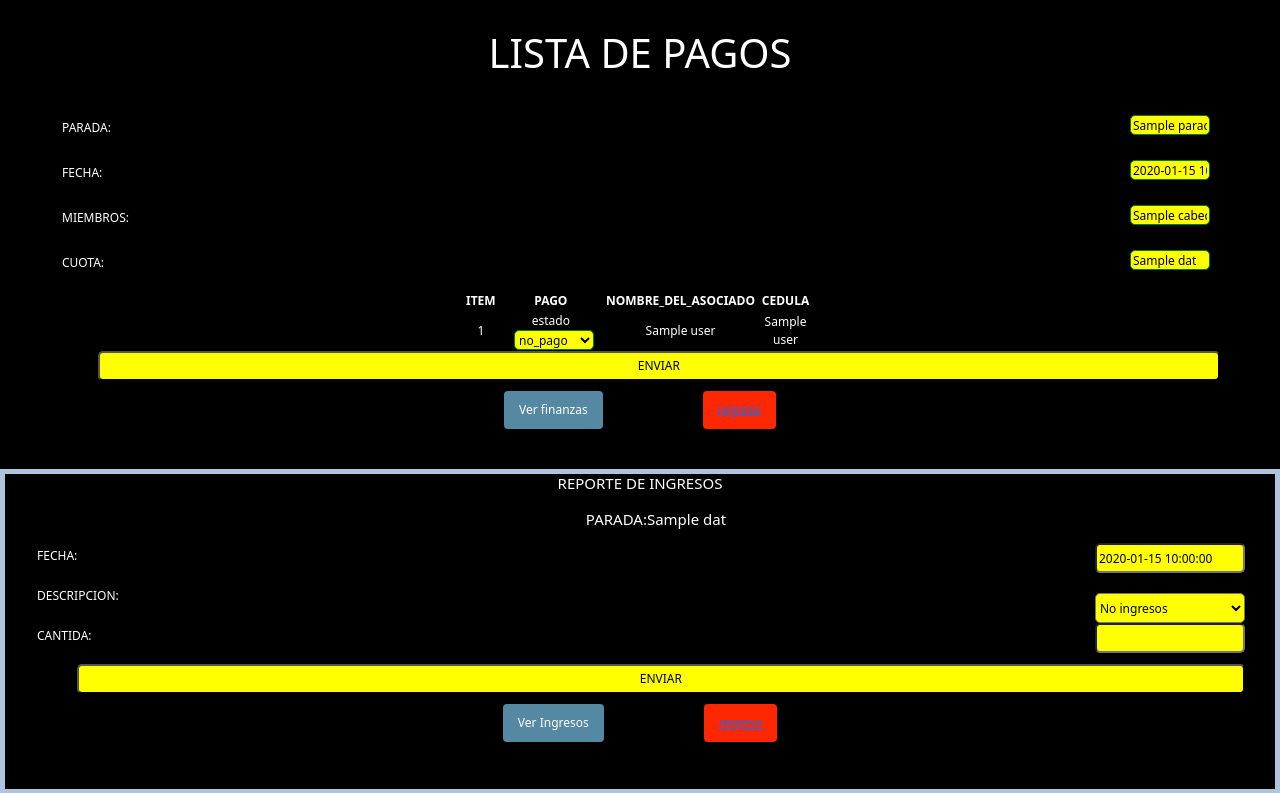
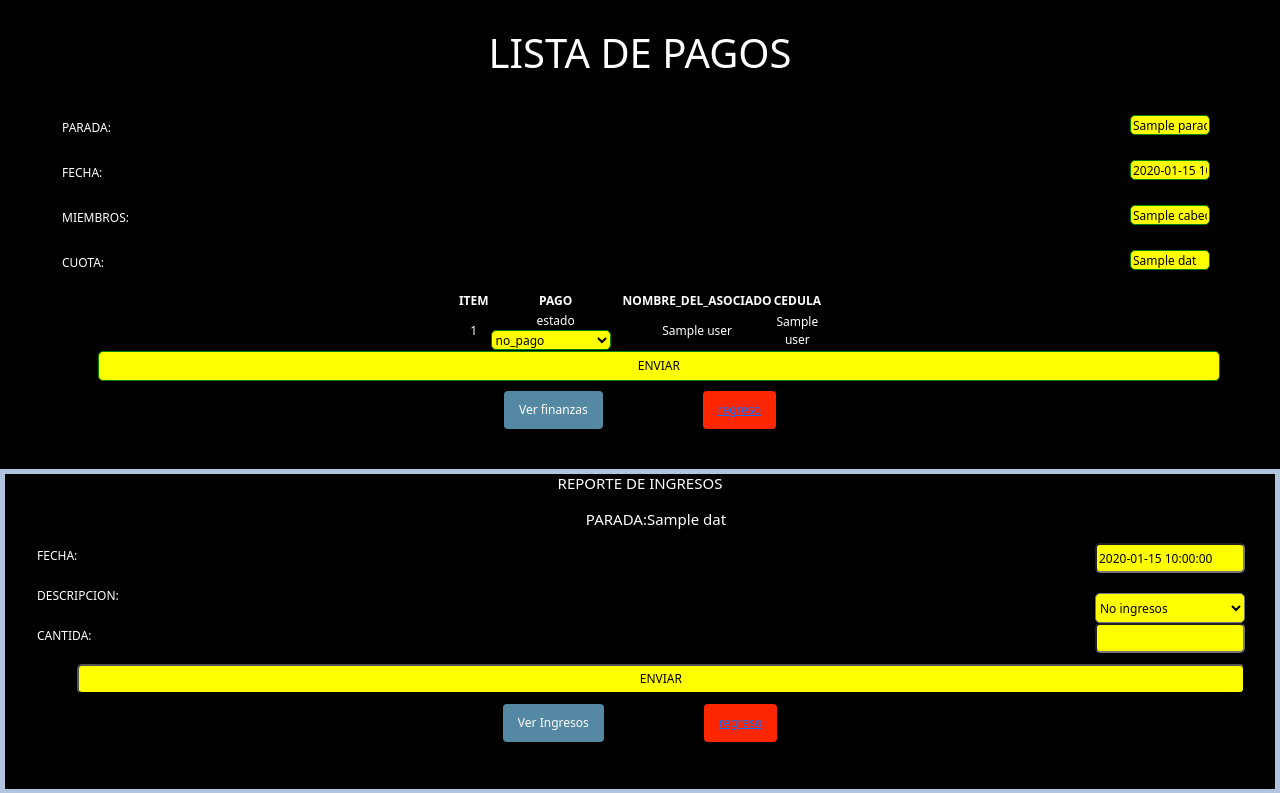
Before and after one commit to juancarotejeda/admmototaxis, a Flask app: template templates/index.html in a window 1280 px wide. Shown: the part 295-1088 px from the top of the page. Run offline with Flask 3, Linux system fonts and the light colour scheme; the template is opened without the code that fills it: most values are stand-ins (such as "Sample title", 1, 10 or a date in 2020); some libraries are stand-ins or nearby versions.

Commit message:
commit 13

```diff
--- a/static/css/navbar-static.css
+++ b/static/css/navbar-static.css
@@ -86,8 +86,6 @@ body {
     text-align: center;
     font-size: 12;
   }
-
-
 
   .login-entrada h3{
       text-align: center;
@@ -205,7 +203,7 @@ body {
     margin-bottom: 10px;
     }
 
-/*========================================tablas=======================*/
+/*=============================tablas===============================*/
     .tables{
       background-color: #000000;
       color: white;
@@ -257,7 +255,7 @@ body {
       border-radius: 5px;
       float: right;
       margin-right: 10px;
-      width: 80px;
+      width: 120px;
       height: 20px;
 }
 
@@ -284,6 +282,7 @@ body {
   .tables button{
     font-size:12px;
     background: yellow;
+    border:solid 1px Green;
     color: #000;
     border-radius: 5px;
     float: right;
@@ -440,7 +439,6 @@ padding-top: 20px;
   font-size:14px;
   background: yellow;
   color: black ;
-      font-weight: 700;
   border-radius: 5px;
   float: right;
   margin-right:20px;
```
Lines whose indentation alone changed are shown as unchanged.
